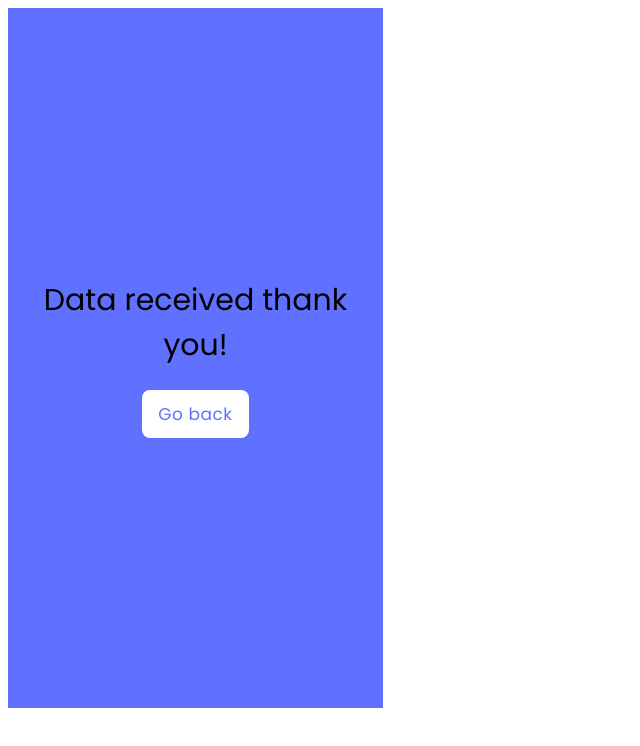
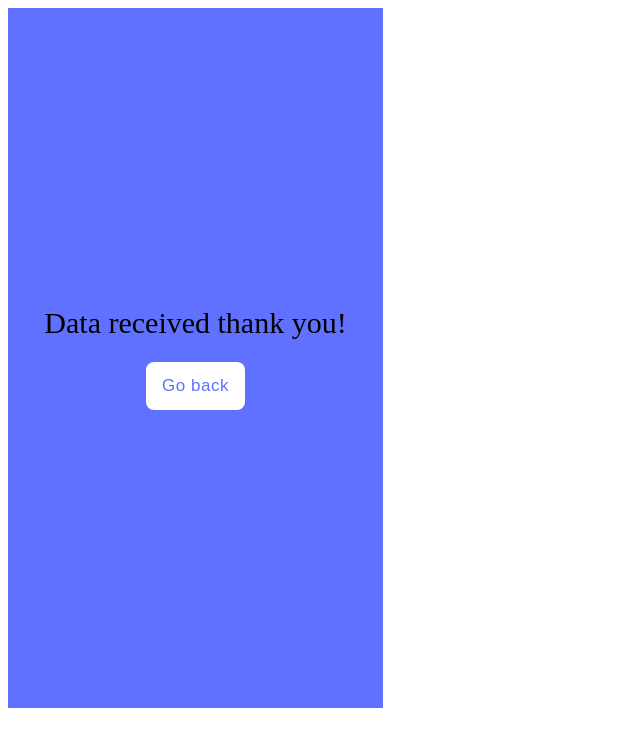
Before and after one commit to niazi-78600/helllo-world, a website: page action.html in a window 1280 px wide. Shown: the whole page, without its empty margins (0-640 px from the left). Drawn offline with Linux system fonts and the light colour scheme.

Commit message:
css file contact included

```diff
--- a/style.css
+++ b/style.css
@@ -1,4 +1,3 @@
-
 .flex-container {
   display: flex;
   width: 375px;
@@ -547,9 +546,7 @@ padding: 8px;
 align-items: flex-start;
 border-radius: 8px;
 }
-* {
-  font-family: 'Poppins', sans-serif;
-}
+
 #contact-form{
   height: 779px;
   width: 375px;
```
